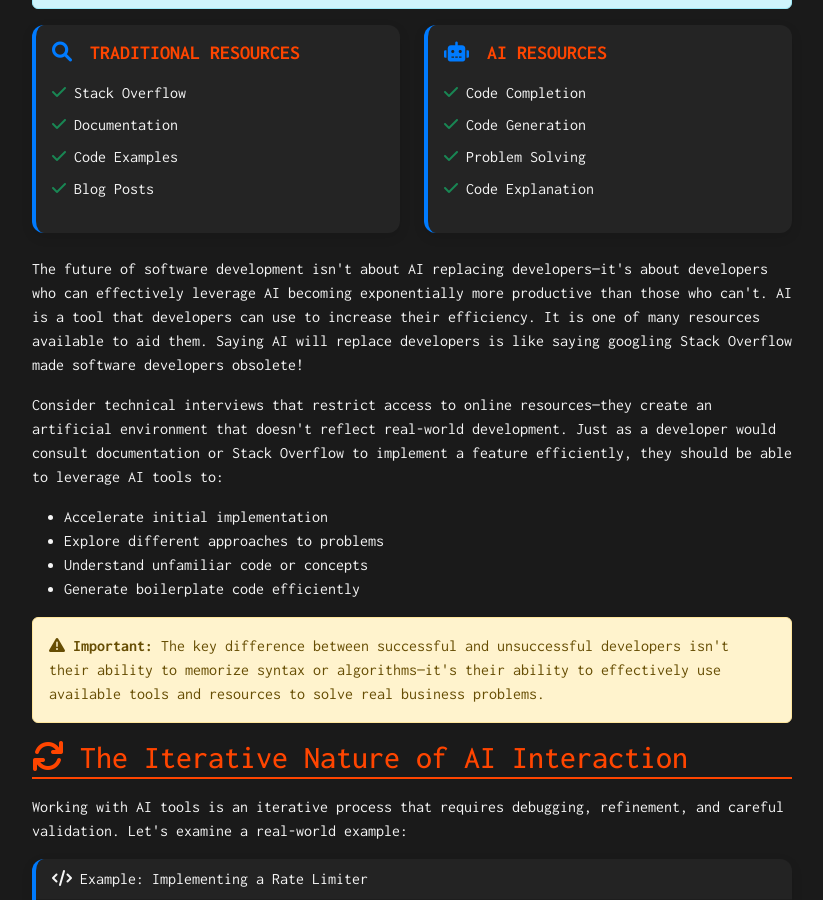
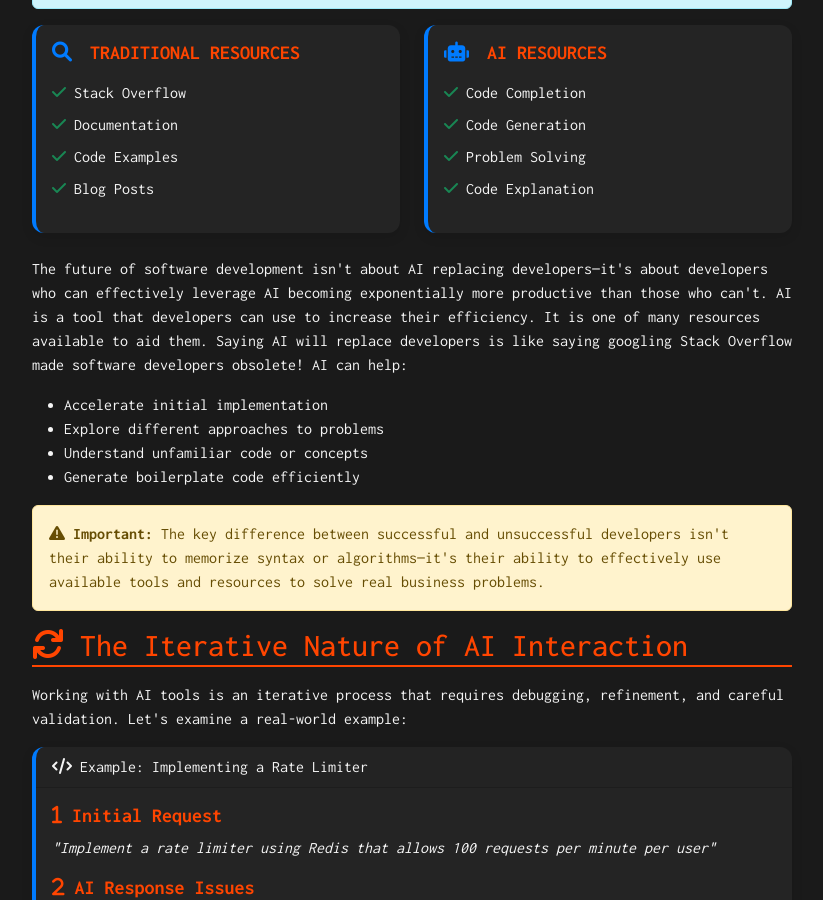
Before and after one commit to drmDev/drmDev.github.io, a Jekyll site: the page built from _posts/2025-02-22-reality-ai-software-dev.md, in a window 1280 px wide and 900 px high, scrolled down 1768 px. Shown: the whole window, without its empty margins (228-1051 px from the left). Built offline with Jekyll 4.4.1, drawn with Linux system fonts in a browser that asks for light colours.

Commit message:
trim blog

```diff
--- a/_posts/2025-02-22-reality-ai-software-dev.md
+++ b/_posts/2025-02-22-reality-ai-software-dev.md
@@ -120,11 +120,7 @@ categories: development ai analysis
 </div>
 
 <p class="text-justify">
-    The future of software development isn't about AI replacing developers—it's about developers who can effectively leverage AI becoming exponentially more productive than those who can't. AI is a tool that developers can use to increase their efficiency. It is one of many resources available to aid them. Saying AI will replace developers is like saying googling Stack Overflow made software developers obsolete!
-</p>
-
-<p class="text-justify">
-    Consider technical interviews that restrict access to online resources—they create an artificial environment that doesn't reflect real-world development. Just as a developer would consult documentation or Stack Overflow to implement a feature efficiently, they should be able to leverage AI tools to:
+    The future of software development isn't about AI replacing developers—it's about developers who can effectively leverage AI becoming exponentially more productive than those who can't. AI is a tool that developers can use to increase their efficiency. It is one of many resources available to aid them. Saying AI will replace developers is like saying googling Stack Overflow made software developers obsolete! AI can help:
 </p>
 
 <ul class="bullet-list">
```
